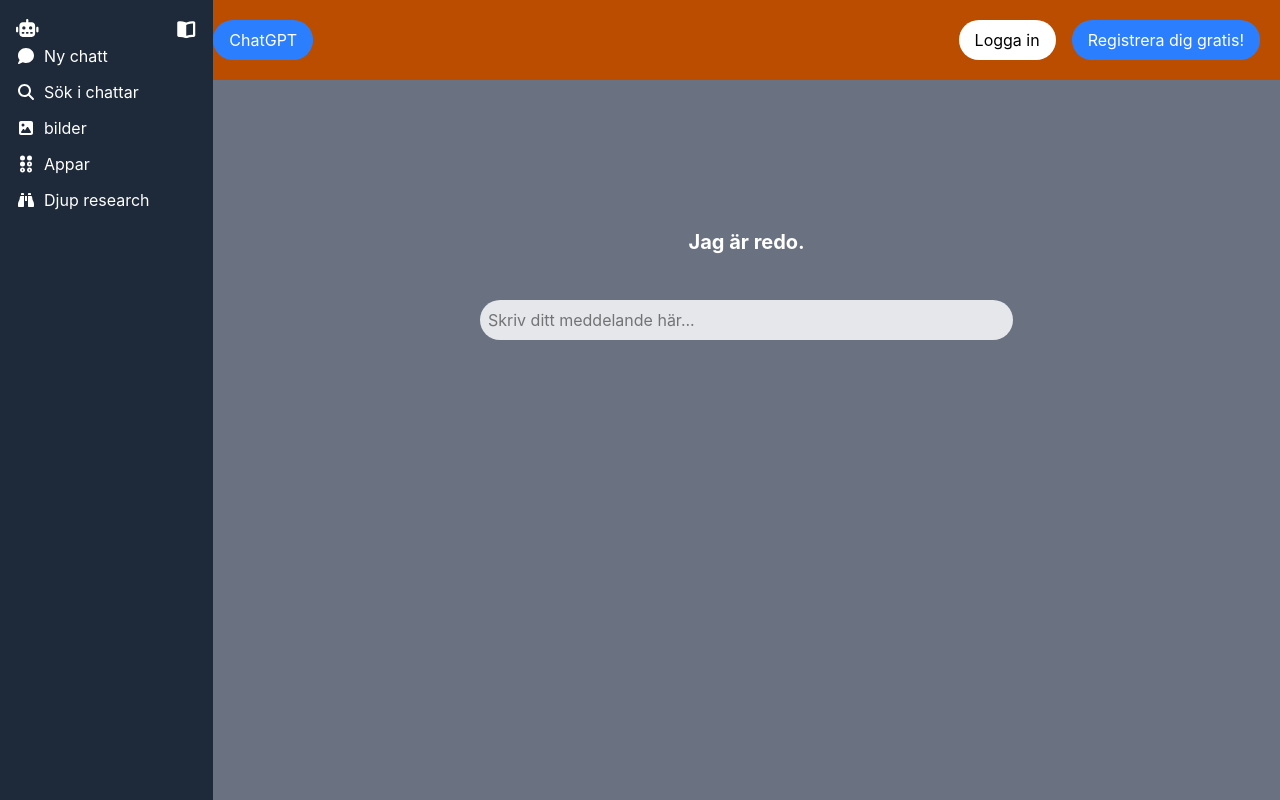
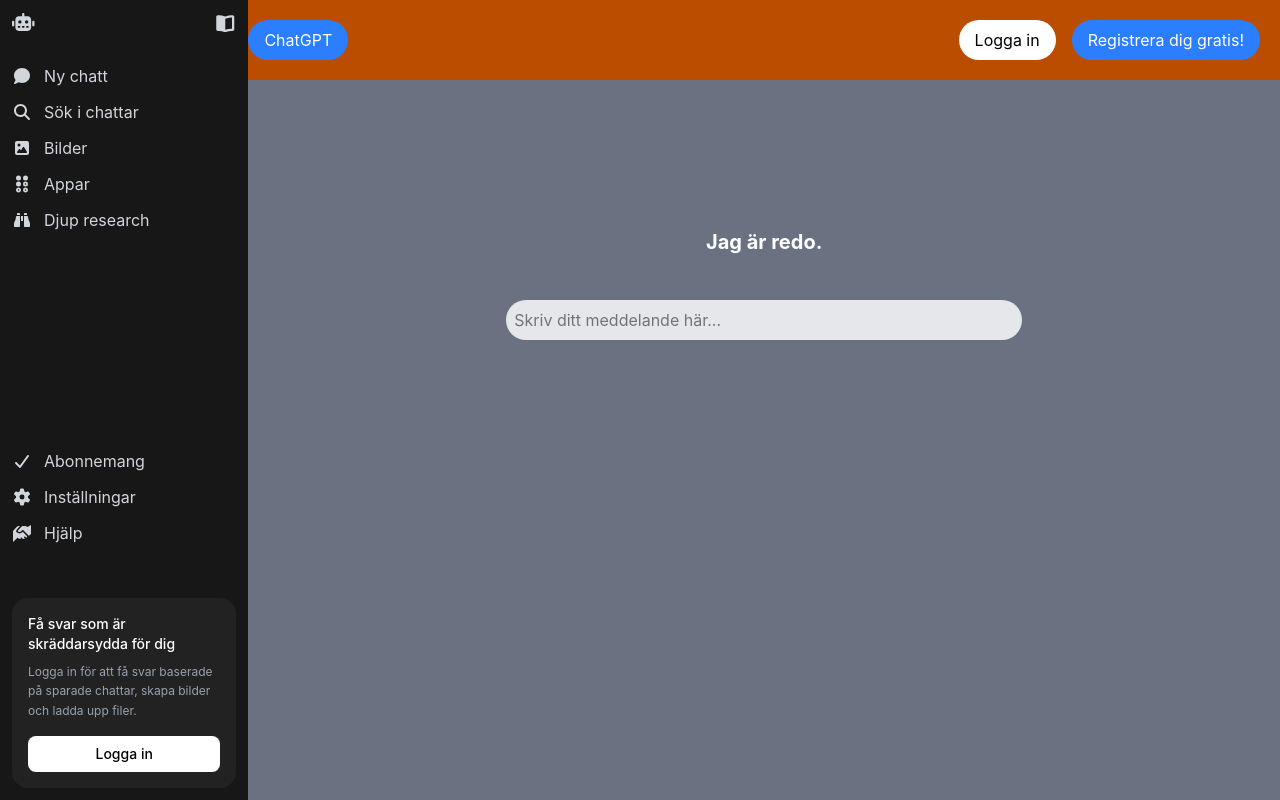
Before and after one commit to OliverJohanssonWebb/PixelPerfectChatGPT, a React (Vite) app: page / in a window 1280 px wide. Built offline with nearby package versions, Linux system fonts and the light colour scheme.

Commit message:
Sidebar finished

```diff
--- a/src/Components/SideBarLeft/SideBarLeft.tsx
+++ b/src/Components/SideBarLeft/SideBarLeft.tsx
@@ -1,36 +1,81 @@
 import { FontAwesomeIcon } from '@fortawesome/react-fontawesome'
-import { faComment, faMagnifyingGlass, faImage, faBraille, faBinoculars, faRobot, faBookOpen } from '@fortawesome/free-solid-svg-icons'
+import { faComment, faMagnifyingGlass, faImage, faBraille, faBinoculars, faRobot, faBookOpen, faCheck, faGear, faHandshakeAngle } from '@fortawesome/free-solid-svg-icons'
 
 
 const SideBarLeft = () => {
   return (
-    <>
-    <div className="w-1/6 h-full bg-gray-800 text-white p-4 ">{/*Main Container*/}
-      <div className="flex items-center justify-between">
-      <p className="text-lg font-bold">
-        <FontAwesomeIcon icon={faRobot} />
-      </p>
-      <p className="text-lg font-bold">
-        <FontAwesomeIcon icon={faBookOpen} />
-      </p>
+    <div className="w-64 h-screen bg-[#171717] text-gray-300 flex flex-col justify-between p-3">
+
+      {/* Top */}
+      <div>
+        {/* Header */}
+        <div className="flex items-center justify-between mb-6">
+          <button className="hover:bg-[#2a2a2a] rounded-lg transition">
+            <FontAwesomeIcon icon={faRobot} className="text-lg" />
+          </button>
+          <button className="hover:bg-[#2a2a2a] rounded-lg transition">
+            <FontAwesomeIcon icon={faBookOpen} className="text-lg" />
+          </button>
+        </div>
+
+        {/* Menu */}
+        <ul className="space-y-1">
+          <li className="flex items-center gap-3  py-1 rounded-lg hover:bg-[#2a2a2a] cursor-pointer transition text-base">
+            <FontAwesomeIcon icon={faComment} />
+            <span>Ny chatt</span>
+          </li>
+          <li className="flex items-center gap-3 py-1 rounded-lg hover:bg-[#2a2a2a] cursor-pointer transition text-base">
+            <FontAwesomeIcon icon={faMagnifyingGlass} />
+            <span>Sök i chattar</span>
+          </li>
+          <li className="flex items-center gap-3 py-1 rounded-lg hover:bg-[#2a2a2a] cursor-pointer transition text-base">
+            <FontAwesomeIcon icon={faImage} />
+            <span>Bilder</span>
+          </li>
+          <li className="flex items-center gap-3 py-1 rounded-lg hover:bg-[#2a2a2a] cursor-pointer transition text-base">
+            <FontAwesomeIcon icon={faBraille} />
+            <span>Appar</span>
+          </li>
+          <li className="flex items-center gap-3 py-1 rounded-lg hover:bg-[#2a2a2a] cursor-pointer transition text-base">
+            <FontAwesomeIcon icon={faBinoculars} />
+            <span>Djup research</span>
+          </li>
+        </ul>
       </div>
-<div className="bg-gray-800 text-white">
-      <ul className="list-none p-0 m-0 space-y-3">
-        <li className="flex items-center gap-2 whitespace-nowrap">
-          <FontAwesomeIcon icon={faComment} />Ny chatt</li>
-        <li className="flex items-center gap-2 whitespace-nowrap">
-          <FontAwesomeIcon icon={faMagnifyingGlass} />Sök i chattar</li>
-        <li className="flex items-center gap-2 whitespace-nowrap">
-          <FontAwesomeIcon icon={faImage} />bilder</li>
-        <li className="flex items-center gap-2 whitespace-nowrap">
-          <FontAwesomeIcon icon={faBraille} />Appar</li>
-        <li className="flex items-center gap-2 whitespace-nowrap">
-          <FontAwesomeIcon icon={faBinoculars} />Djup research</li>
-      </ul>
+
+      {/* Bottom */}
+              <ul className="space-y-1 pt-40">
+          <li className="flex items-center gap-3 py-1 rounded-lg hover:bg-[#2a2a2a] cursor-pointer transition text-base">
+            <FontAwesomeIcon icon={faCheck} />
+            <span>Abonnemang</span>
+          </li>
+          <li className="flex items-center gap-3 py-1 rounded-lg hover:bg-[#2a2a2a] cursor-pointer transition text-base">
+            <FontAwesomeIcon icon={faGear} />
+            <span>Inställningar</span>
+          </li>
+          <li className="flex items-center gap-3 py-1 rounded-lg hover:bg-[#2a2a2a] cursor-pointer transition text-base">
+            <FontAwesomeIcon icon={faHandshakeAngle} />
+            <span>Hjälp</span>
+          </li>
+        </ul>
+      <div className="space-y-2">
+
+        {/* Upgrade box */}
+        <div className="bg-[#222222] rounded-2xl p-4 text-sm">
+          <p className="font-medium text-white">
+            Få svar som är skräddarsydda för dig
+          </p>
+          <p className="text-gray-400 mt-2 text-xs leading-relaxed">
+            Logga in för att få svar baserade på sparade chattar,
+            skapa bilder och ladda upp filer.
+          </p>
+          <button className="mt-4 w-full bg-white text-black py-2 rounded-lg font-medium hover:bg-gray-200 transition">
+            Logga in
+          </button>
+        </div>
+      </div>
     </div>
-    </div>
-    </>
-  )
-}
+  );
+};
 
 export default SideBarLeft
```
